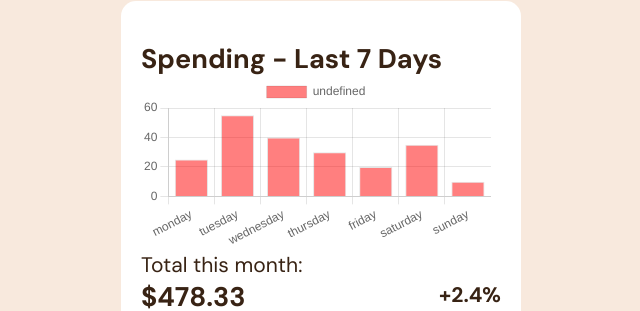
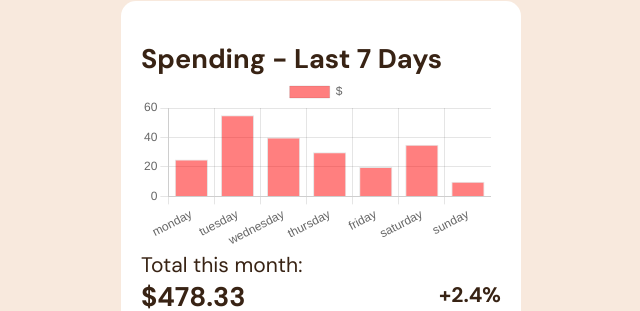
Before and after one commit to adie9/expenses-chart-component, a React (Vite) app: page / in a window 1280 px wide. Shown: the part 139-450 px from the top of the page, without its empty margins (319-959 px from the left). Built offline with nearby package versions, Linux system fonts and the light colour scheme.

Commit message:
minor changes

```diff
--- a/components/Spending.jsx
+++ b/components/Spending.jsx
@@ -2,12 +2,15 @@ import React, { useState } from "react"
 import Chart from "../components/Chart"
 import Data from "../data.json"
 
+
+
 function Spending() {
-  const [userData, setData] = useState({
+  const [userData, setUserData] = useState({
     labels: ['monday', 'tuesday', 'wednesday', 'thursday',
                 'friday', 'saturday', 'sunday'],
     datasets: [
         {
+            label: '$',
             data: [25, 55, 40, 30, 20, 35, 10],
             backgroundColor: ['rgba(255, 0, 0, 0.5)'],
             borderWidth: 1,
@@ -15,6 +18,18 @@ function Spending() {
         }
     ]
   })
+
+  // const [Data, setData] = useState({
+  //   labels: Data.map((data) => data.day),
+  //   datasets: [{
+  //     label: "$",
+  //     data: Data.map((data) => data.amount),
+  //     backgroundColor: ['rgba(255, 0, 0, 0.5)'],
+  //           borderWidth: 1,
+  //           color: '#eb755d'
+  //   }]
+  // })
+
 
 
 
```
Lines whose indentation alone changed are shown as unchanged.
